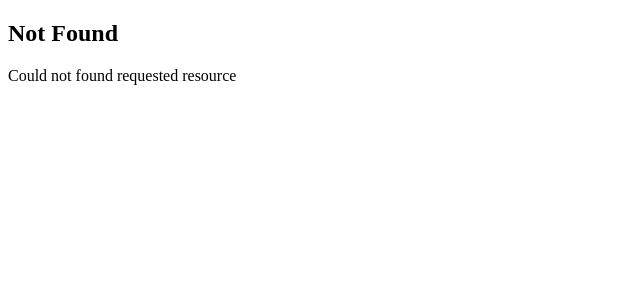
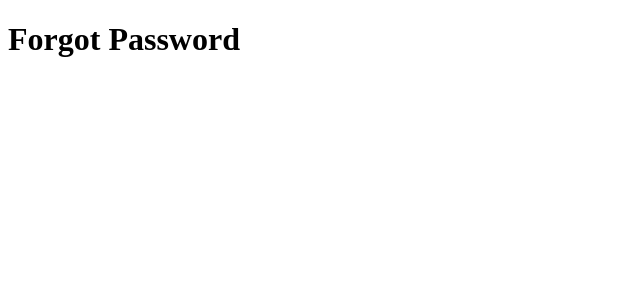
Before and after one commit to Vasant-Mestry-11/next-js-revision-codevolution, a Next.js app: page /forgot-password in a window 1280 px wide. Before the commit this address had no page. Shown: the top 300 px of the page, without its empty margins (0-640 px from the left). Built offline with nearby package versions, Linux system fonts and the light colour scheme.

Commit message:
:zap: :art: Route groupd

```diff
--- /dev/null
+++ b/src/app/(auth)/forgot-password/page.tsx
@@ -0,0 +1,7 @@
+export default function ForgotPassword() {
+  return (
+    <div>
+      <h1>Forgot Password</h1>
+    </div>
+  );
+}
```
Also changed, not shown: src/app/(auth)/login/page.tsx (added, +7 -0 lines), src/app/(auth)/register/page.tsx (added, +7 -0 lines).
